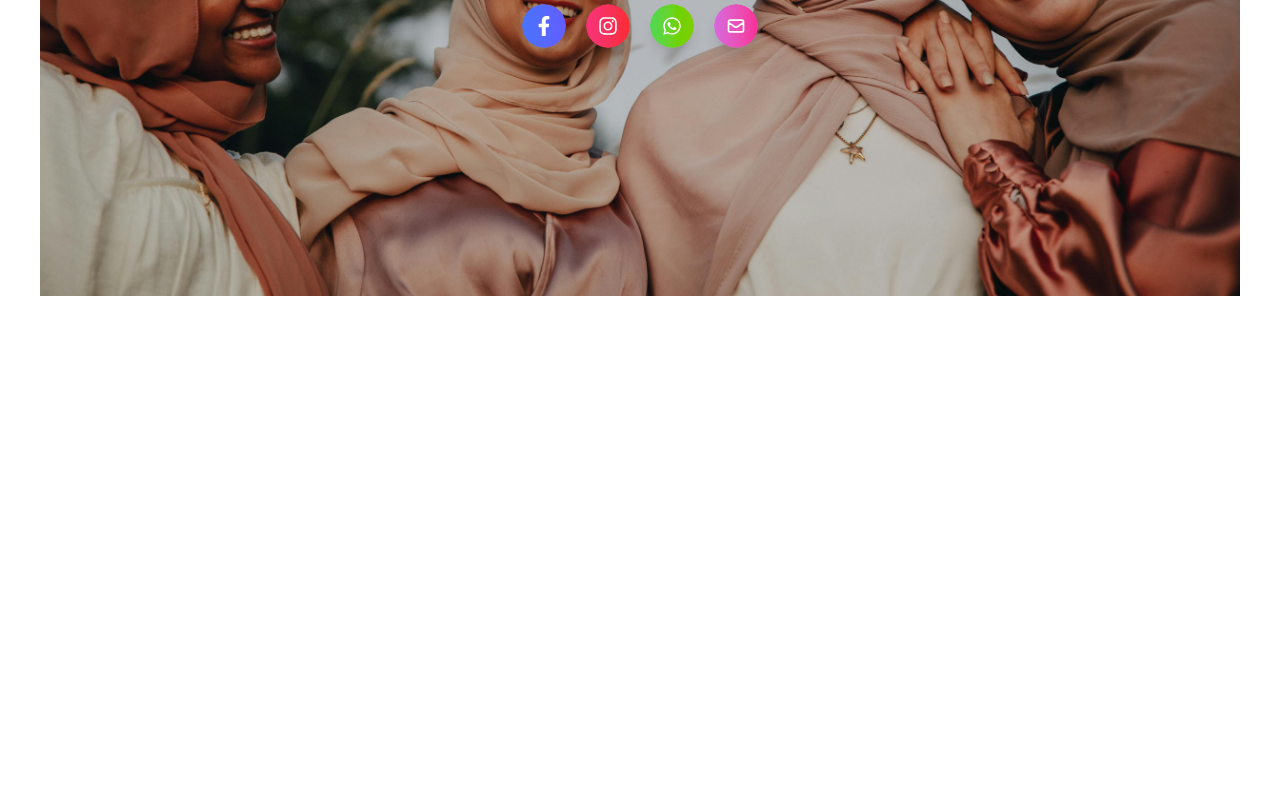
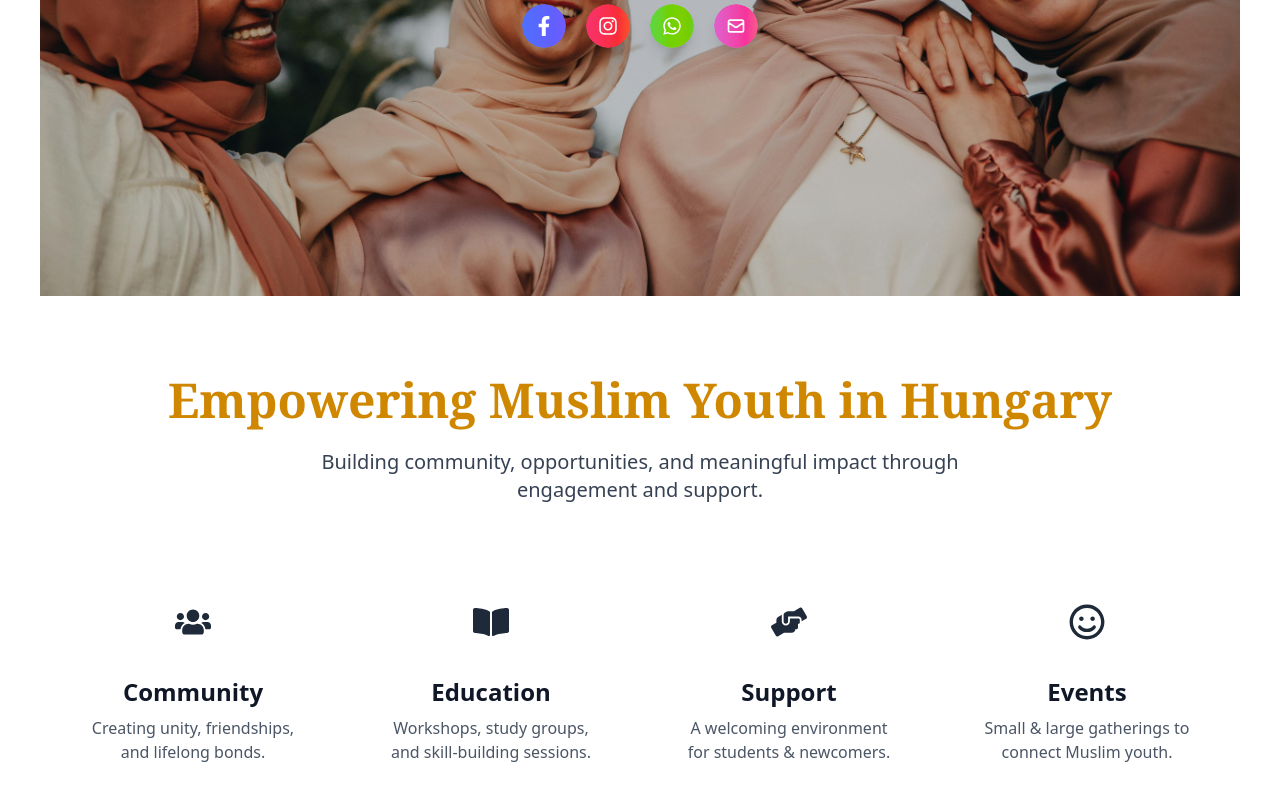
Before and after one commit to mota6em/mit, a Next.js app: page / in a window 1280 px wide. Shown: the part 496-1296 px from the top of the page. Before the commit the page ends 800 px from the top, so only its background shows below. Built offline with nearby package versions, Linux system fonts and the light colour scheme.

Commit message:
feat(Home): add ImpactSection component to enhance homepage content

```diff
--- a/app/page.tsx
+++ b/app/page.tsx
@@ -1,4 +1,5 @@
-import Hero from "@/components/Hero";
+import Hero from "@/components/Home/Hero";
+import ImpactSection from "@/components/Home/ImpactSection";
 import NavBar from "@/components/NavBar/NavBar";
 
 const page = () => {
@@ -6,6 +7,7 @@ const page = () => {
     <div className="overflow-hidden md:mx-10">
       <NavBar />
       <Hero />
+      <ImpactSection />
     </div>
   );
 };
--- /dev/null
+++ b/components/Home/ImpactSection.tsx
@@ -0,0 +1,71 @@
+"use client";
+
+import {
+  FaUsers,
+  FaBookOpen,
+  FaHandsHelping,
+  FaRegSmile,
+} from "react-icons/fa";
+import { motion } from "framer-motion";
+
+const features = [
+  {
+    icon: FaUsers,
+    title: "Community",
+    desc: "Creating unity, friendships, and lifelong bonds.",
+  },
+  {
+    icon: FaBookOpen,
+    title: "Education",
+    desc: "Workshops, study groups, and skill-building sessions.",
+  },
+  {
+    icon: FaHandsHelping,
+    title: "Support",
+    desc: "A welcoming environment for students & newcomers.",
+  },
+  {
+    icon: FaRegSmile,
+    title: "Events",
+    desc: "Small & large gatherings to connect Muslim youth.",
+  },
+];
+
+export default function MITFeaturesClean() {
+  return (
+    <section className="py-20">
+      <div className="container mx-auto px-6 text-center">
+        <h2 className="text-4xl md:text-5xl font-extrabold mb-6 text-yellow-600 font-serif">
+          Empowering Muslim Youth in Hungary
+        </h2>
+        <p className="text-lg md:text-xl text-gray-700 mb-14 max-w-2xl mx-auto">
+          Building community, opportunities, and meaningful impact through
+          engagement and support.
+        </p>
+
+        <div className="grid grid-cols-1 md:grid-cols-2 lg:grid-cols-4 gap-10">
+          {features.map((f, i) => {
+            const Icon = f.icon;
+            return (
+              <motion.div
+                key={i}
+                initial={{ opacity: 0, y: 30 }}
+                whileInView={{ opacity: 1, y: 0 }}
+                transition={{ duration: 0.6, delay: i * 0.2 }}
+                className="flex flex-col items-center p-6 rounded-3xl hover:scale-105 transition-all duration-500"
+              >
+                <div className="relative p-5 rounded-full mb-4 transition hover:text-yellow-400">
+                  <Icon size={36} className="text-gray-800" />
+                </div>
+                <h3 className="text-xl md:text-2xl font-bold text-gray-900 mb-2">
+                  {f.title}
+                </h3>
+                <p className="text-sm md:text-base text-gray-600">{f.desc}</p>
+              </motion.div>
+            );
+          })}
+        </div>
+      </div>
+    </section>
+  );
+}
--- a/package.json
+++ b/package.json
@@ -13,6 +13,7 @@
     "@radix-ui/react-slot": "^1.2.4",
     "class-variance-authority": "^0.7.1",
     "clsx": "^2.1.1",
+    "framer-motion": "^12.23.24",
     "lucide-react": "^0.555.0",
     "next": "16.0.5",
     "react": "19.2.0",
```
Also changed, not shown: components/Home/Hero.tsx (renamed from components/Hero.tsx), 1 other file (tests, documents, lock files or other folders).
